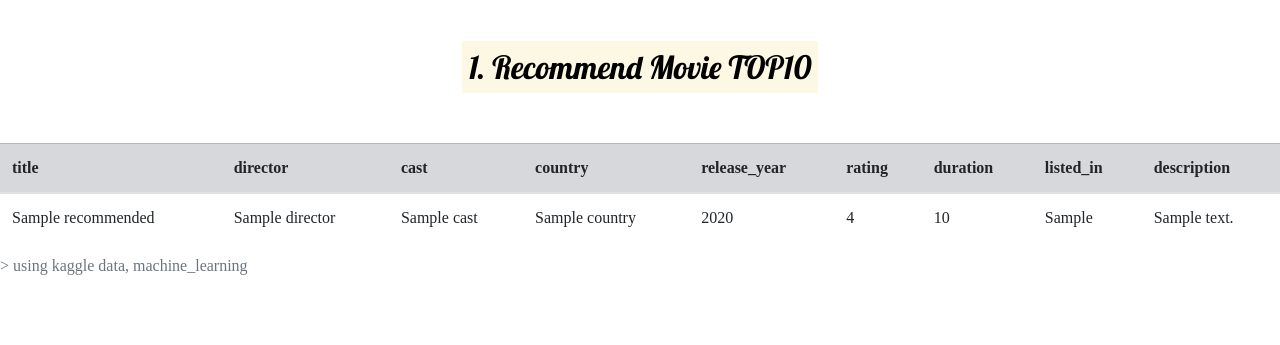
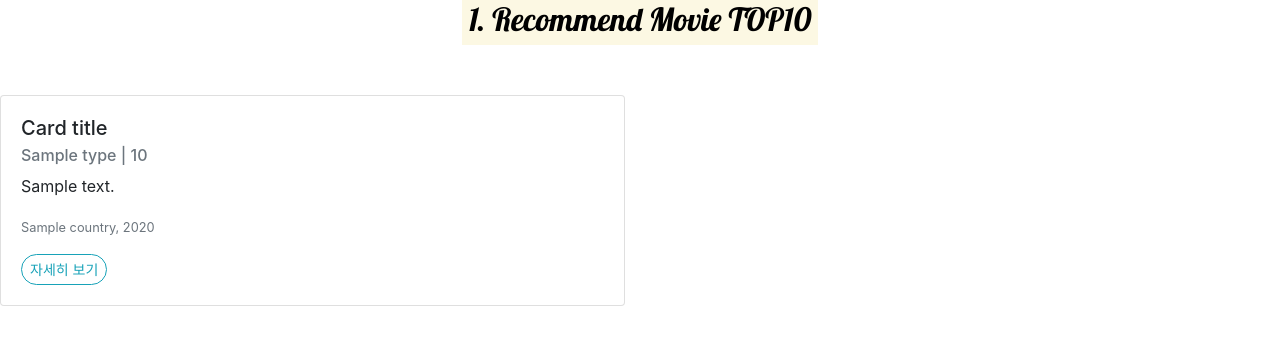
Before and after one commit to junseyeon/Movie-MachineLearning, a Django app: template main/templates/main/result.html in a window 1280 px wide. Shown: the top 345 px of the page. Run offline with Django 3.2, Linux system fonts and the light colour scheme; the template is opened without the code that fills it: most values are stand-ins (such as "Sample title", 1, 10 or a date in 2020); some libraries are stand-ins or nearby versions.

Commit message:
- sign in page : select movie, exchange input -> datalist - do main.html - result.html show table -> card(now)

```diff
--- a/main/templates/main/result.html
+++ b/main/templates/main/result.html
@@ -9,58 +9,89 @@
     <script src="https://maxcdn.bootstrapcdn.com/bootstrap/4.5.0/js/bootstrap.min.js"></script>
     <link href="//fonts.googleapis.com/css?family=Lobster&subset=latin,latin-ext" rel="stylesheet" type="text/css">
 
-  <title>영화 분석 결과</title>
+    <title>사용자 맞춤 영화 추천</title>
 </head>
 <style>
-    mark{
+    mark {
         font-family: 'Lobster';
     }
-    table{
+
+    table {
         font-family: 'Karla';
     }
 </style>
 <body>
 
-{#    {{ df | safe }}#}
+{# <div class=".container-fluid"> <br><br>#}
+<h2 class="text-center">
+    <mark>{{ u_id }}. Recommend Movie TOP10</mark>
+</h2>
+<br><br>
+{#  <table class="table table-hover">  <!--table-bordered or table-striped 고민 --> <!-- https://getbootstrap.com/docs/4.0/content/tables/ 참고 -->#}
+{#      <caption> > using kaggle data, machine_learning </caption>#}
+{#      <thead class="table-secondary">#}
+{#      <tr>#}
+{#        <th>title</th>#}
+{#        <th>director</th>#}
+{#        <th>cast</th>#}
+{#        <th>country</th>#}
+{#        <th>release_year</th>#}
+{#        <th>rating</th>#}
+{#        <th>duration</th>#}
+{#        <th>listed_in</th>#}
+{#        <th>description</th>#}
+{#      </tr>#}
+{#    </thead>#}
+{#    <tbody>#}
+{#    <!-- jinja2 Technique -->#}
+{#    {% if recommended %}#}
+{#    {% for i in recommended %}#}
+{#      <tr>#}
+{#        <td>{{i.title}}</td>#}
+{#        <td>{{i.director}}</td>#}
+{#        <td>{{i.cast}}</td>#}
+{#        <td>{{i.country}}</td>#}
+{#        <td>{{i.release_year}}</td>#}
+{#        <td>{{i.rating}}</td>#}
+{#        <td>{{i.duration}}</td>#}
+{#        <td>{{i.listed_in}}</td>#}
+{#        <td>{{i.description}}</td>#}
+{#      </tr>#}
+{#    {% endfor %}#}
+{#    {% endif %}#}
+{#    </tbody>#}
+{#  </table>#}
+{#</div>#}
 
-<div class=".container-fluid"> <br><br>
-
-    <h2 class="text-center"><mark>{{ u_id }}. Recommend Movie TOP10 </mark></h2><br><br>
-  <table class="table table-hover">  <!--table-bordered or table-striped 고민 --> <!-- https://getbootstrap.com/docs/4.0/content/tables/ 참고 -->
-      <caption> > using kaggle data, machine_learning </caption>
-      <thead class="table-secondary">
-      <tr>
-        <th>title</th>
-        <th>director</th>
-        <th>cast</th>
-        <th>country</th>
-        <th>release_year</th>
-        <th>rating</th>
-        <th>duration</th>
-        <th>listed_in</th>
-        <th>description</th>
-      </tr>
-    </thead>
-    <tbody>
-    <!-- jinja2 Technique -->
+<div class="row row-cols-1 row-cols-md-2 g-4">
     {% if recommended %}
         {% for i in recommended %}
-      <tr>
-        <td>{{i.title}}</td>
-        <td>{{i.director}}</td>
-        <td>{{i.cast}}</td>
-        <td>{{i.country}}</td>
-        <td>{{i.release_year}}</td>
-        <td>{{i.rating}}</td>
-        <td>{{i.duration}}</td>
-        <td>{{i.listed_in}}</td>
-        <td>{{i.description}}</td>
-      </tr>
+            <div class="col">
+                <div class="card h-100">
+                    <div class="card-body">
+                        <h5 class="card-title">Card title</h5>
+                        <h6 class="card-subtitle mb-2 text-muted">{{ i.type }} | {{ i.duration }}</h6>
+                        <p class="card-text">{{ i.description }}</p>
+                        <p class="card-text"><small class="text-muted">{{ i.country }}, {{ i.release_year }}</small></p>
+                        <button type="button" class="btn btn-sm btn-outline-info rounded-pill" id="btn_toggle "> 자세히 보기</button>
+                        <div id="Toggle" style="display: none"> 감독 : {{ i.director }} <br> 등장인물 : <br> {{ i.cast }} <br>
+                            장르 : <br> {{ i.listed_in }} <br> 등급 : {{ i.rating }}</div>
+
+                        <!-- 시간 되면 좋아한다고 선택한 것 db에 넣고 (db에 넣을 때 이미 있는 건지 확인 후) 이 페이지 실행 할 때 반영하기 -->
+                        {#        <button type="button" class="btn btn-primary btn-sm"> LIKE </button>#}
+                        {#        <button type="button" class="btn btn-secondary btn-sm"> Hate </button>#}
+                    </div>
+                </div>
+            </div>
         {% endfor %}
     {% endif %}
-    </tbody>
-  </table>
 </div>
-
 </body>
+<script>
+    $(function () {
+        $("#btn_toggle").click(function () {
+            $("#Toggle").toggle();
+        });
+    });
+</script>
 </html>
--- a/main/views.py
+++ b/main/views.py
@@ -10,6 +10,7 @@ from .models import Movie
 # def index(request):
 #     return render(request, 'main/index.html')
 
+
 from sklearn.feature_extraction.text import TfidfVectorizer
 import difflib
 from sklearn.metrics.pairwise import cosine_similarity
@@ -19,7 +20,7 @@ import json
 
 
 def result(request, u_id, nameid):
-    # print("넘어온 : " + u_id + " " + nameid)  # ISSUE: 띄어쓰기 값은 에러
+     # print("넘어온 : " + u_id + " " + nameid)  # ISSUE: 띄어쓰기 값은 에러
 
     item = Movie.objects.all().values()
     df = pd.DataFrame(item)
@@ -69,8 +70,8 @@ def result(request, u_id, nameid):
                'u_id': u_id}
 
     return render(request, 'main/result.html', context=context)
+    # return HttpResponse("완료")
 
-    # return HttpResponse("완료")
 
 
 def result_using(request):
```
Also changed, not shown: Login/templates/Login/signin.html (+24 -23 lines), Login/views.py (+8 -2 lines), main/templates/main/manager.html (+40 -3 lines). Lines whose indentation alone changed are shown as unchanged.
